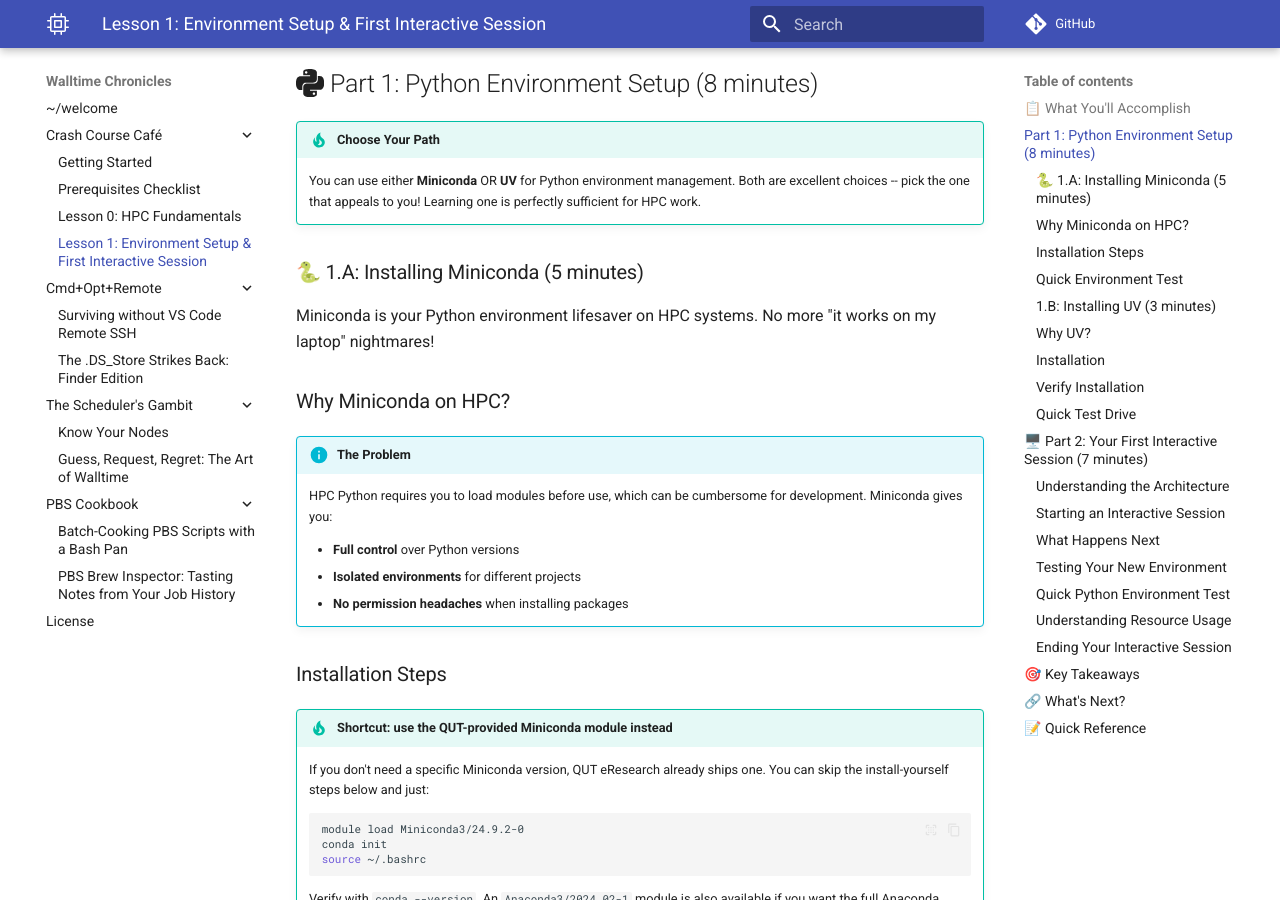
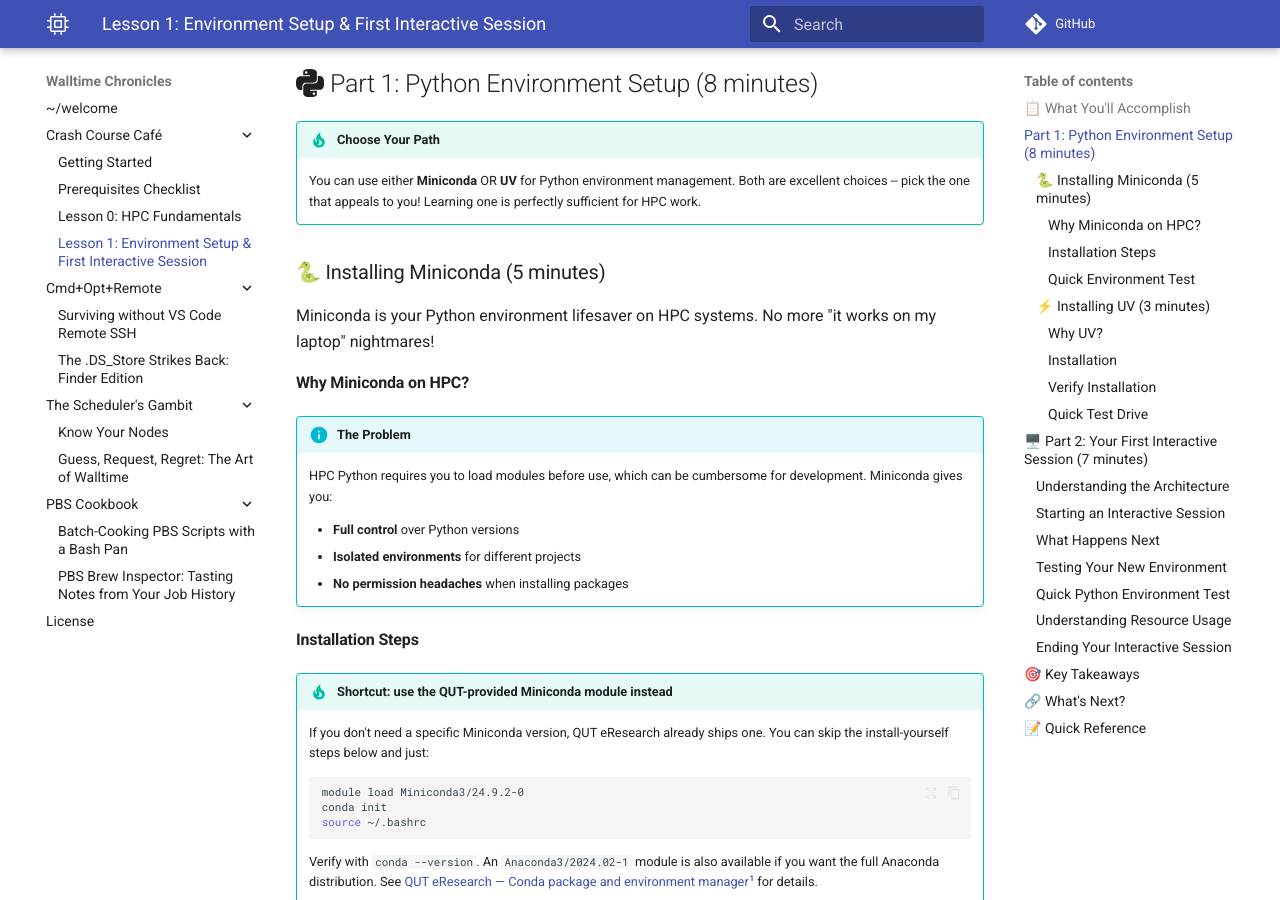
Before and after one commit to ZhipengHe/Walltime-Chronicles, an MkDocs documentation site: the page built from docs/tutorials/lesson-1.md, in a window 1280 px wide and 900 px high, scrolled down 771 px. Built offline with MkDocs 1.6.1 and Material for MkDocs 9.7.7, drawn with Linux system fonts in a browser that asks for light colours; comment, search, counter and statistics services are not loaded; some of the changed text lies outside the part shown.

Commit message:
Demote L1 Installing-Miniconda/UV subsections and drop unusual 1.A/1.B prefixes

````diff
--- a/docs/tutorials/lesson-1.md
+++ b/docs/tutorials/lesson-1.md
@@ -24,11 +24,11 @@ By the end of this 15-minute lesson, you'll have:
     You can use either **Miniconda** OR **UV** for Python environment management. Both are excellent choices --
      pick the one that appeals to you! Learning one is perfectly sufficient for HPC work.
 
-### 🐍 1.A: Installing Miniconda (5 minutes)
+### 🐍 Installing Miniconda (5 minutes)
 
 Miniconda is your Python environment lifesaver on HPC systems. No more "it works on my laptop" nightmares!
 
-### Why Miniconda on HPC?
+#### Why Miniconda on HPC?
 
 !!! info "The Problem"
     HPC Python requires you to load modules before use, which can be cumbersome for development. Miniconda gives you:
@@ -37,7 +37,7 @@ Miniconda is your Python environment lifesaver on HPC systems. No more "it works
     - **Isolated environments** for different projects
     - **No permission headaches** when installing packages
 
-### Installation Steps
+#### Installation Steps
 
 !!! tip "Shortcut: use the QUT-provided Miniconda module instead"
     If you don't need a specific Miniconda version, QUT eResearch already ships one. You can skip the install-yourself steps below and just:
@@ -109,7 +109,7 @@ Miniconda is your Python environment lifesaver on HPC systems. No more "it works
         /home/your-username/miniconda3/bin/python
         ```
 
-### Quick Environment Test
+#### Quick Environment Test
 
 Create a test environment to make sure everything works:
 
@@ -127,11 +127,11 @@ conda deactivate
     echo 'export PATH="/home/$USER/miniconda3/bin:$PATH"' >> ~/.bashrc
     ```
 
-### 1.B: Installing UV (3 minutes)
+### ⚡ Installing UV (3 minutes)
 
 UV is the new hotness in Python package management - it's blazingly fast and perfect for HPC environments where every second counts.
 
-### Why UV?
+#### Why UV?
 
 !!! abstract "Speed Comparison"
     | Tool | Time to install requests |
@@ -140,7 +140,7 @@ UV is the new hotness in Python package management - it's blazingly fast and per
     | conda | ~30 seconds |
     | **uv** | **~2 seconds** ⚡ |
 
-### Installation
+#### Installation
 
 If you set up conda above, you can drop UV into the base env. If you skipped conda, UV has a one-line standalone installer that doesn't need it:
 
@@ -156,7 +156,7 @@ If you set up conda above, you can drop UV into the base env. If you skipped con
     source ~/.bashrc
     ```
 
-### Verify Installation
+#### Verify Installation
 
 ```bash
 uv --version
@@ -167,7 +167,7 @@ uv --version
     uv 0.5.x  # or newer
     ```
 
-### Quick Test Drive
+#### Quick Test Drive
 
 Let's see UV in action:
 
````
